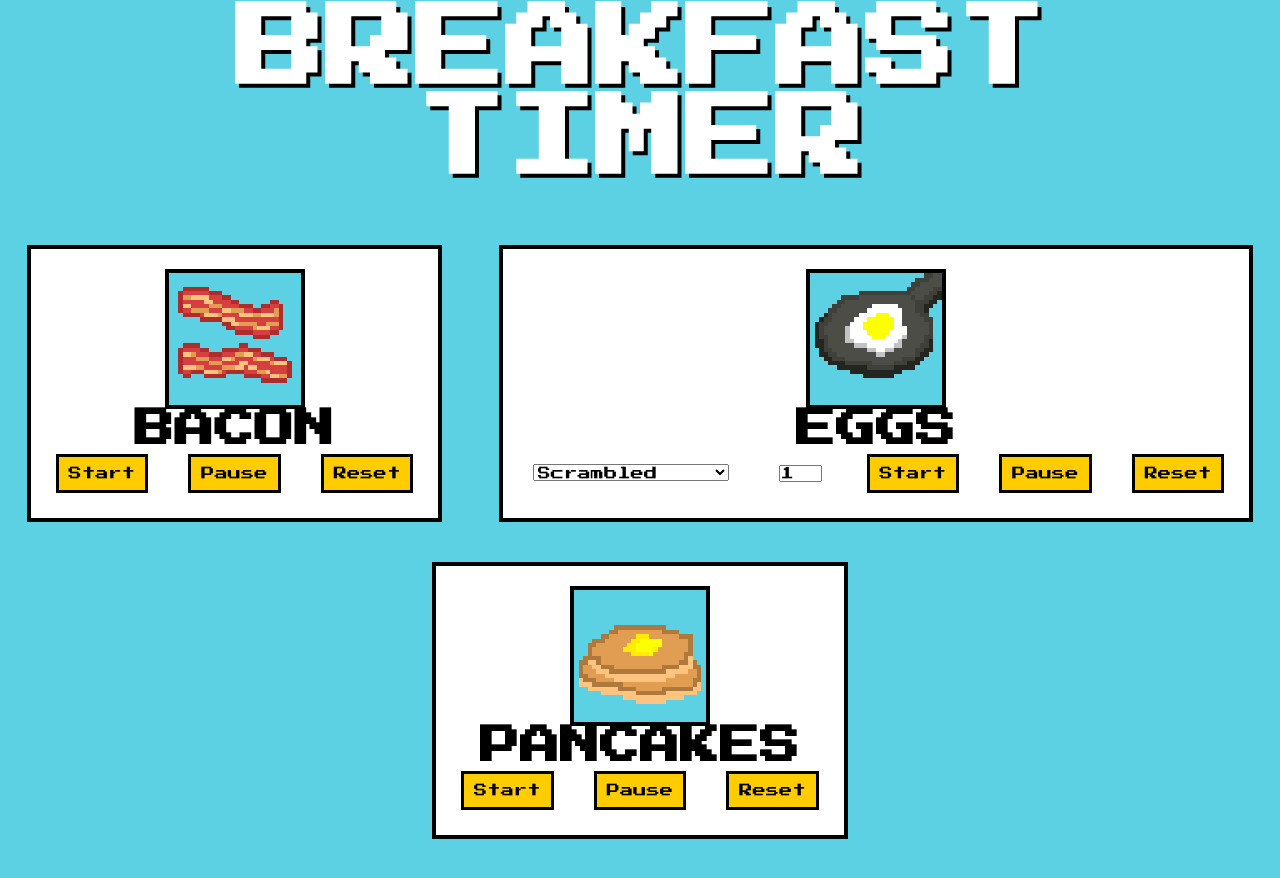
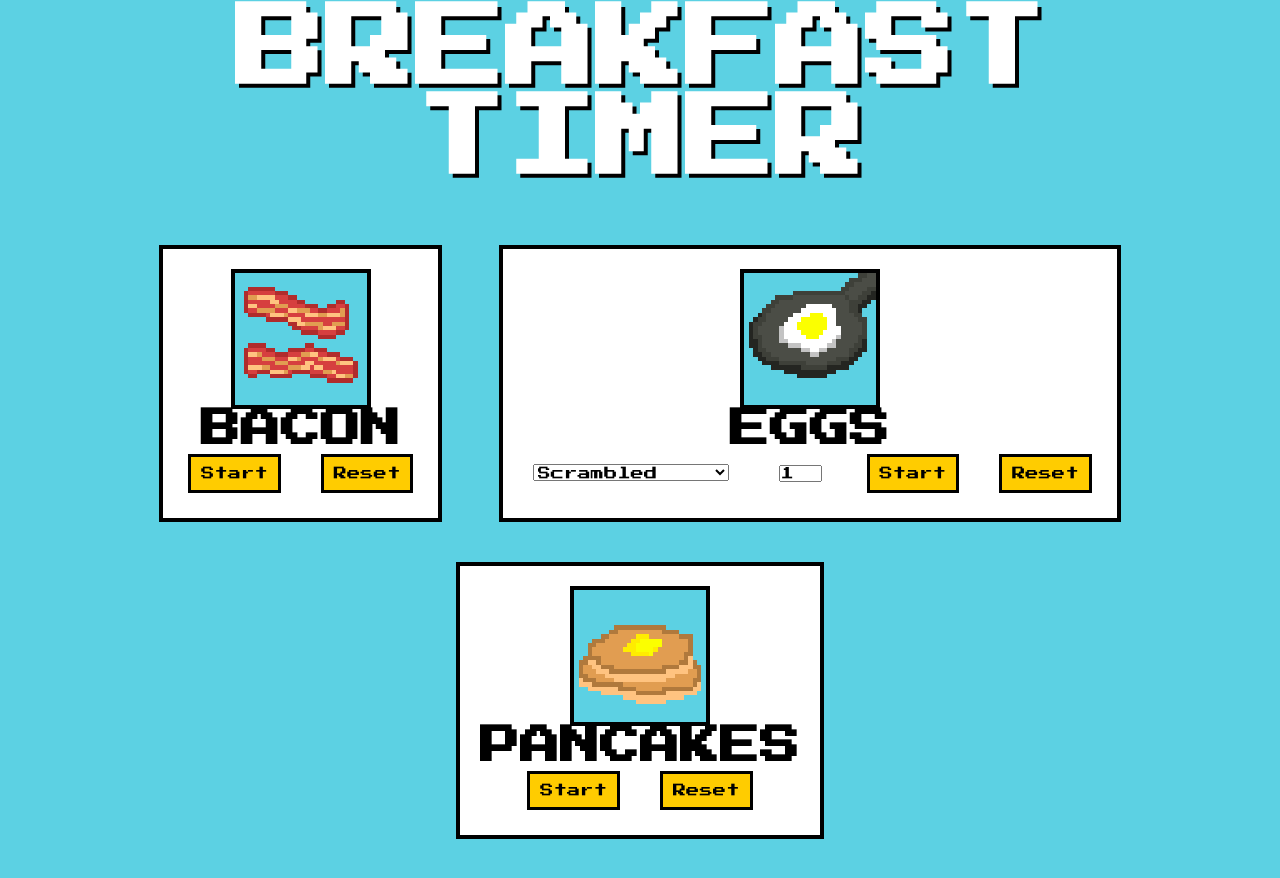
Before and after one commit to RenzoLiboro/BreakfastTimer, a plain HTML site: page index.html in a window 1280 px wide. Shown: the part 248-1126 px from the top of the page. Drawn offline with Linux system fonts and the light colour scheme.

Commit message:
Update 2 index.html

```diff
--- a/index.html
+++ b/index.html
@@ -15,7 +15,6 @@
       <img src="BreakfastTimer/Food/Bacon.png">
       <h2>Bacon</h2>
       <button id="startBacon">Start</button>
-      <button id="pauseBacon">Pause</button>
       <button id="resetBacon">Reset</button>
       <p id="baconTimer"></p>
     </div>
@@ -30,7 +29,6 @@
       </select>
       <input type="number" id="eggCount" value="1" min="1" max="4" />
       <button id="startEggs">Start</button>
-      <button id="pauseEggs">Pause</button>
       <button id="resetEggs">Reset</button>
       <p id="eggsTimer"></p>
     </div>
@@ -40,7 +38,6 @@
       <img src="BreakfastTimer/Food/Pancake.png">
       <h2>Pancakes</h2>
       <button id="startPancakes">Start</button>
-      <button id="pausePancakes">Pause</button>
       <button id="resetPancakes">Reset</button>
       <p id="pancakesTimer"></p>
     </div>
```
